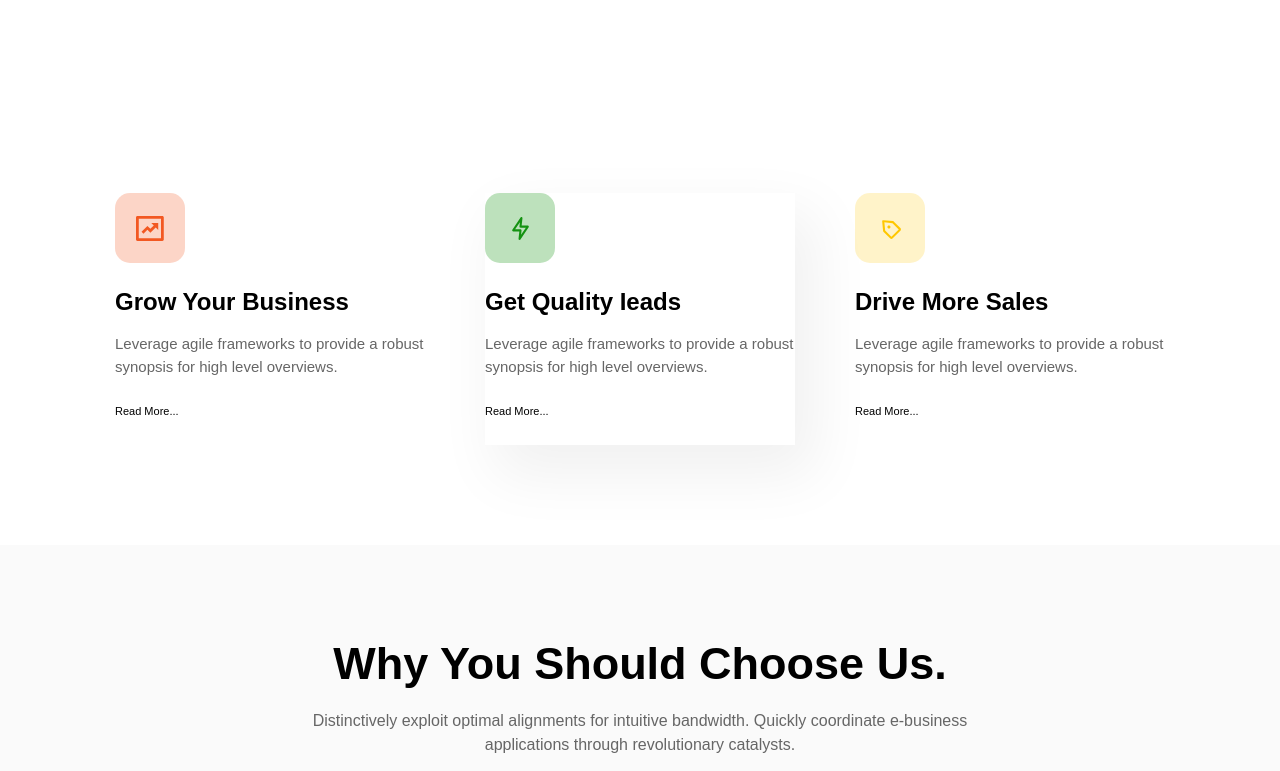
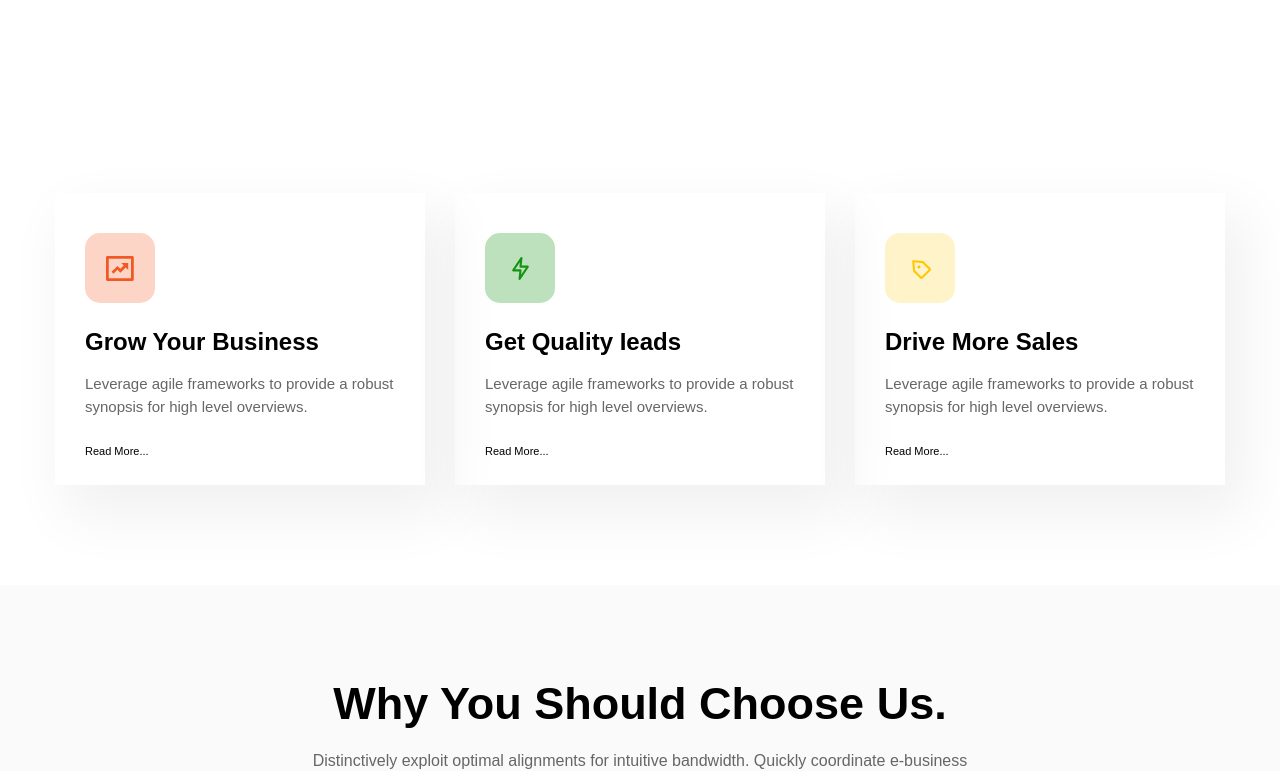
Before and after one commit to Kornegin-GB/HW_HTML_4, a plain HTML site: page index.html in a window 1280 px wide. Shown: the part 853-1624 px from the top of the page. Drawn offline with Linux system fonts and the light colour scheme.

Commit message:
correction on the recommendation of the teacher

```diff
--- a/index.html
+++ b/index.html
@@ -47,23 +47,23 @@
       <img class="logo" src="images/6.svg" alt="logo 6">
    </div>
    <div class="item-top">
-      <div class="item">
+      <div class="item item-shadow">
          <img src="images/item1.svg" alt="item 1">
          <h3 class="item-title">Grow Your Business</h3>
          <p class="item-top-text">Leverage agile frameworks to provide a robust synopsis for high level overviews.</p>
-         <div class="button-top-item">Read More...</div>
+         <a href="#" class="button-top-item">Read More...</a>
       </div>
       <div class="item item-shadow">
          <img src="images/item2.svg" alt="item 2">
          <h3 class="item-title">Get Quality Ieads</h3>
          <p class="item-top-text">Leverage agile frameworks to provide a robust synopsis for high level overviews.</p>
-         <div class="button-top-item">Read More...</div>
+         <a href="#" class="button-top-item">Read More...</a>
       </div>
-      <div class="item">
+      <div class="item item-shadow">
          <img src="images/item3.svg" alt="item 3">
          <h3 class="item-title">Drive More Sales</h3>
          <p class="item-top-text">Leverage agile frameworks to provide a robust synopsis for high level overviews.</p>
-         <div class="button-top-item">Read More...</div>
+         <a href="#" class="button-top-item">Read More...</a>
       </div>
    </div>
    <div class="content">
@@ -73,7 +73,7 @@
             e-business applications through revolutionary catalysts.</p>
       </div>
       <div class="content-item-blok">
-         <div class="content-item">
+         <div class="content-item item-content-shadow">
             <img src="images/item4.svg" alt="item 4">
             <h3 class="item-title">Keyword Research</h3>
             <p class="item-text">Business applications through revolutionary catalysts for chang the Seamlessly
@@ -89,7 +89,7 @@
                dures.</p>
             <button class="button button-item">Learn More<img src="images/icon-button.svg" alt=""></button>
          </div>
-         <div class="content-item">
+         <div class="content-item item-content-shadow">
             <img src="images/item6.svg" alt="item 6">
             <h3 class="item-title">Social Marketing</h3>
             <p class="item-text">Business applications through revolutionary catalysts for chang the Seamlessly
--- a/style.css
+++ b/style.css
@@ -80,6 +80,10 @@ a{
    color: #AAAAAA;
 }
 
+.button-video:hover{
+   color: #F25822;
+}
+
 .button {
    width: 140px;
    height: 50px;
@@ -90,6 +94,10 @@ a{
    font-size: 15px;
    line-height: 18px;
    color: #FFFFFF;
+}
+
+.button:hover{
+   background: #f59775;
 }
 
 .blok-logos {
@@ -106,13 +114,14 @@ a{
    padding-top: 100px;
    padding-bottom: 100px;
    display: grid;
-   grid-template-columns: repeat(3, 310px);
+   grid-template-columns: repeat(3, 370px);
    justify-content: center;
    justify-items: center;
-   gap: 60px;
+   gap: 30px;
 }
 
 .item{
+   padding: 40px 30px 25px 30px;
    display: grid;
    align-items: center;
    justify-content: center;
@@ -146,7 +155,10 @@ a{
    font-size: 11px;
    line-height: 150%;
    color: #000000;
-   margin-bottom: 25px;
+}
+
+.button-top-item:hover{
+   color: #F25822;
 }
 
 .content{
```
